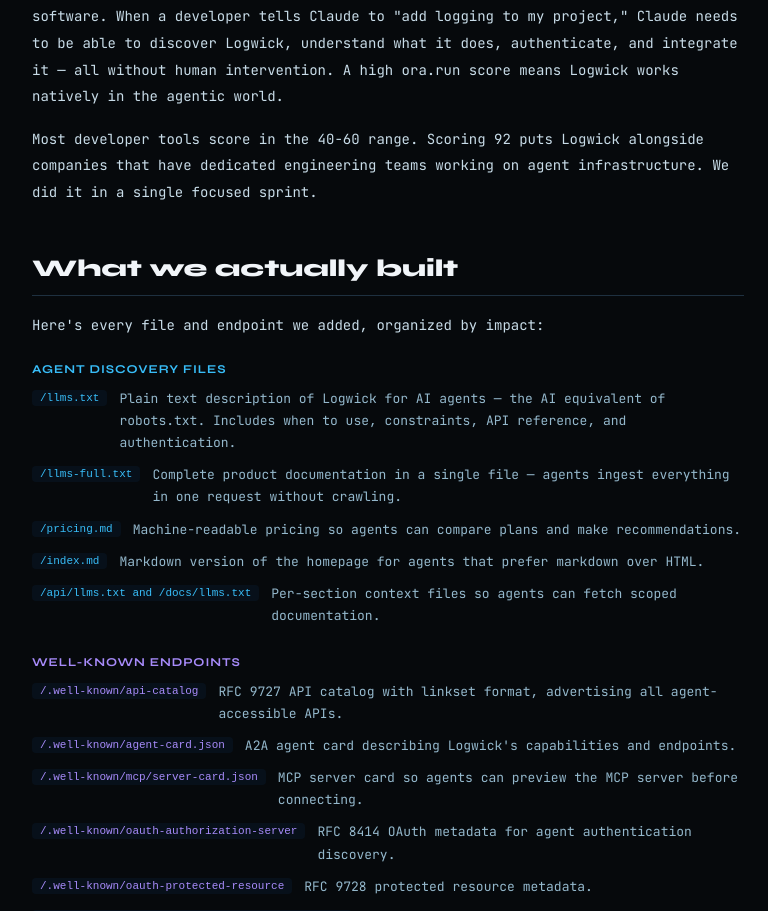
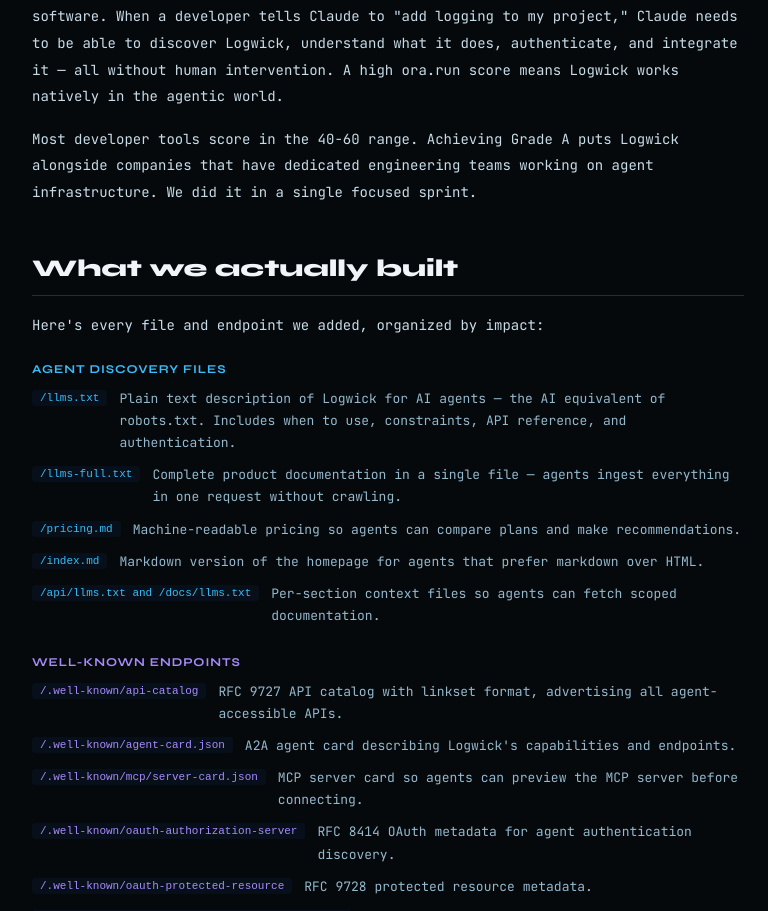
Before and after one commit to logwickio/logwick, a Next.js app: page /blog/how-we-built-an-agent-ready-developer-tool in a window 1280 px wide. Shown: the part 1326-2237 px from the top of the page, without its empty margins (252-1020 px from the left). Built offline with nearby package versions, Linux system fonts and the light colour scheme; no server answers.

Commit message:
Remove last hardcoded 92 score from blog post

```diff
--- a/pages/blog/how-we-built-an-agent-ready-developer-tool.js
+++ b/pages/blog/how-we-built-an-agent-ready-developer-tool.js
@@ -115,7 +115,7 @@
               This matters because AI agents are increasingly the interface between users and software. When a developer tells Claude to "add logging to my project," Claude needs to be able to discover Logwick, understand what it does, authenticate, and integrate it — all without human intervention. A high ora.run score means Logwick works natively in the agentic world.
             </p>
             <p style={{ fontSize: 14, color: '#c8dce8', lineHeight: 1.9 }}>
-              Most developer tools score in the 40-60 range. Scoring 92 puts Logwick alongside companies that have dedicated engineering teams working on agent infrastructure. We did it in a single focused sprint.
+              Most developer tools score in the 40-60 range. Achieving Grade A puts Logwick alongside companies that have dedicated engineering teams working on agent infrastructure. We did it in a single focused sprint.
             </p>
           </div>
 
```
